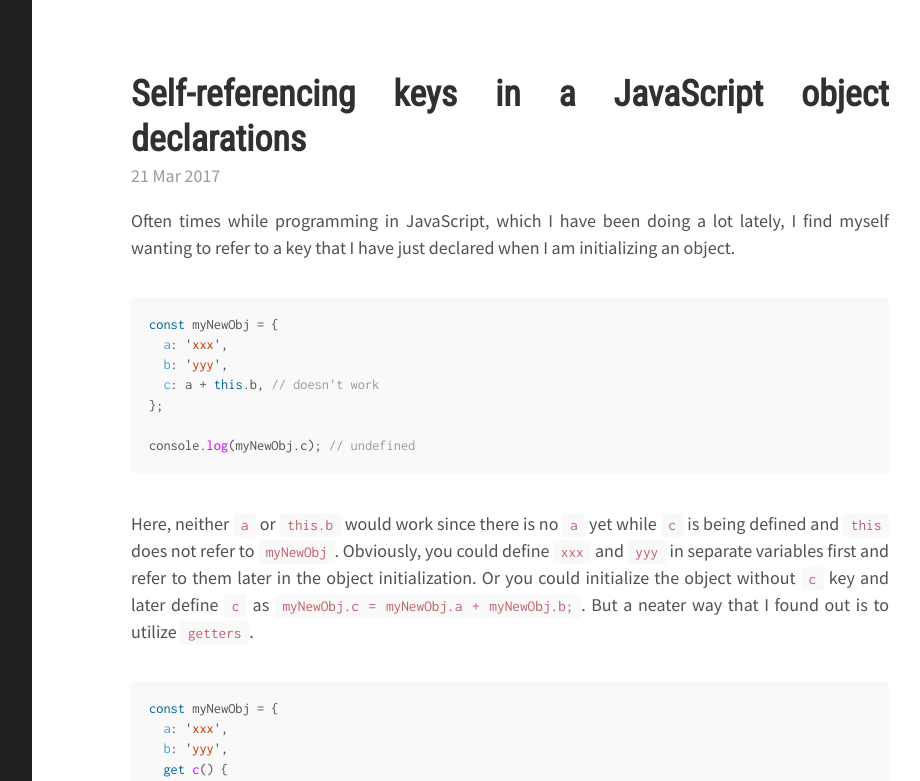
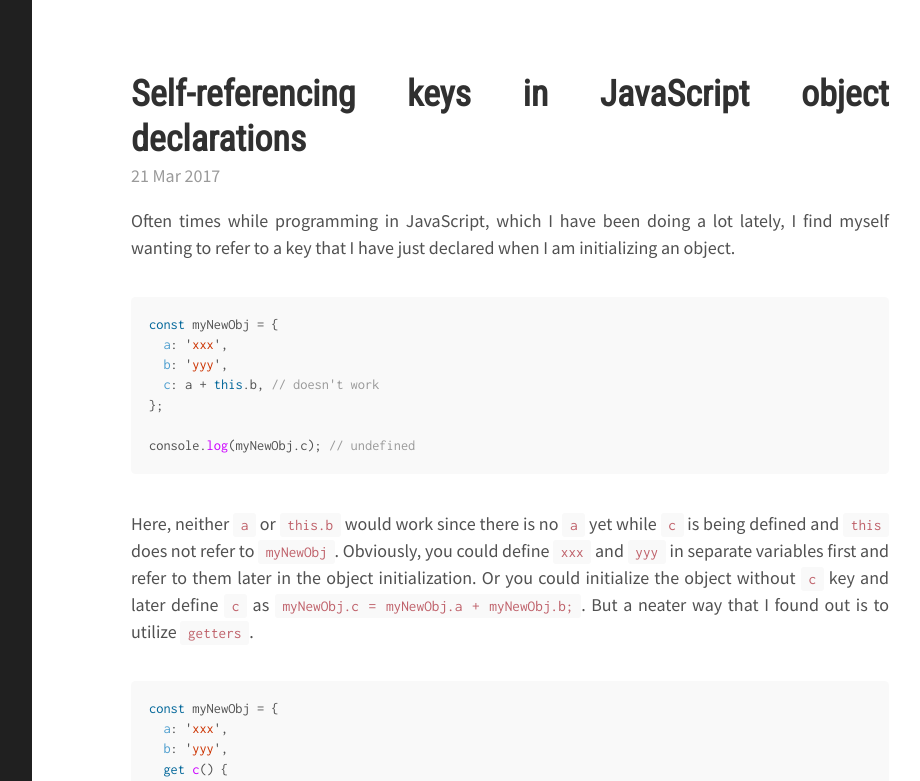
Before and after one commit to khzaw/khzaw.github.io, a Jekyll site: the page built from _posts/2017-03-21-self-references-in-object-declarations-in-javascript.md, in a window 1280 px wide and 1379 px high, cut to the strip 0-781 px from the top of the window. Shown: the whole strip, without its empty margins (292-1212 px from the left). Built offline with Jekyll 4.4.1, drawn with Linux system fonts in a browser that asks for light colours.

Commit message:
Fix grammar

```diff
--- a/_posts/2017-03-21-self-references-in-object-declarations-in-javascript.md
+++ b/_posts/2017-03-21-self-references-in-object-declarations-in-javascript.md
@@ -1,6 +1,6 @@
 ---
 layout: post
-title: Self-referencing keys in a JavaScript object declarations
+title: Self-referencing keys in JavaScript object declarations
 tags: javascript, programming languages
 image: javascript.jpg
 ---
```
